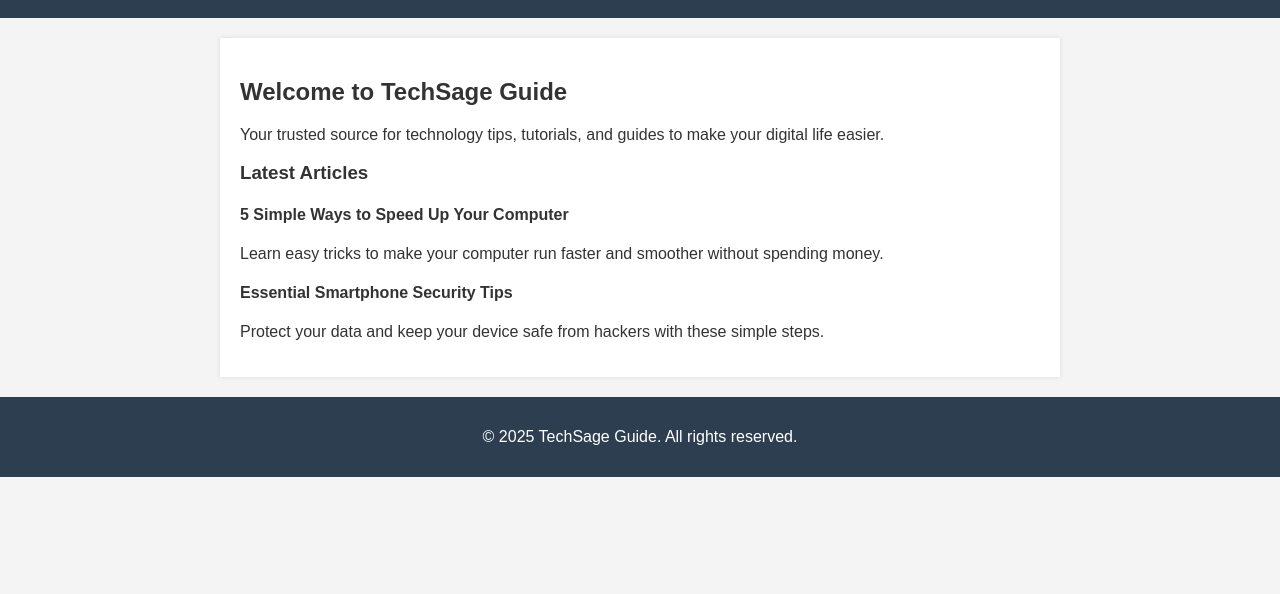
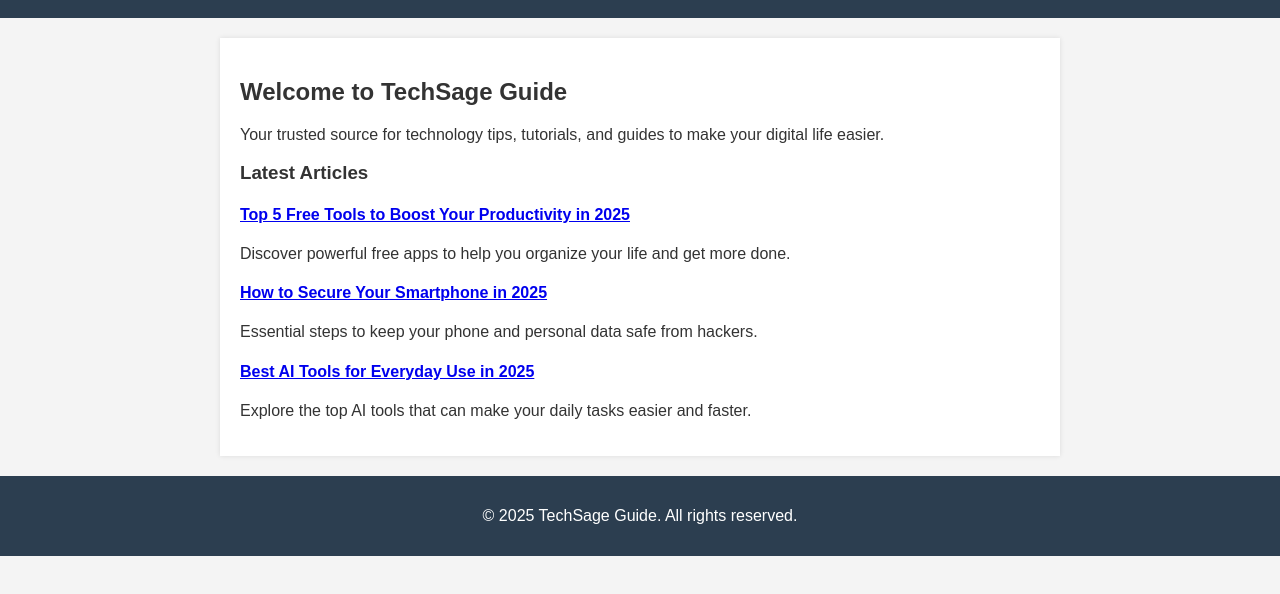
Before and after one commit to leonard-wesh/techsage-guide, a plain HTML site: page index.html in a window 1280 px wide. Shown: the part 120-714 px from the top of the page. Drawn offline with Linux system fonts and the light colour scheme.

Commit message:
Add files via upload

```diff
--- a/index.html
+++ b/index.html
@@ -23,12 +23,16 @@
     <section>
       <h3>Latest Articles</h3>
       <article>
-        <h4>5 Simple Ways to Speed Up Your Computer</h4>
-        <p>Learn easy tricks to make your computer run faster and smoother without spending money.</p>
+        <h4><a href="article1.html">Top 5 Free Tools to Boost Your Productivity in 2025</a></h4>
+        <p>Discover powerful free apps to help you organize your life and get more done.</p>
       </article>
       <article>
-        <h4>Essential Smartphone Security Tips</h4>
-        <p>Protect your data and keep your device safe from hackers with these simple steps.</p>
+        <h4><a href="article2.html">How to Secure Your Smartphone in 2025</a></h4>
+        <p>Essential steps to keep your phone and personal data safe from hackers.</p>
+      </article>
+      <article>
+        <h4><a href="article3.html">Best AI Tools for Everyday Use in 2025</a></h4>
+        <p>Explore the top AI tools that can make your daily tasks easier and faster.</p>
       </article>
     </section>
   </main>
```
